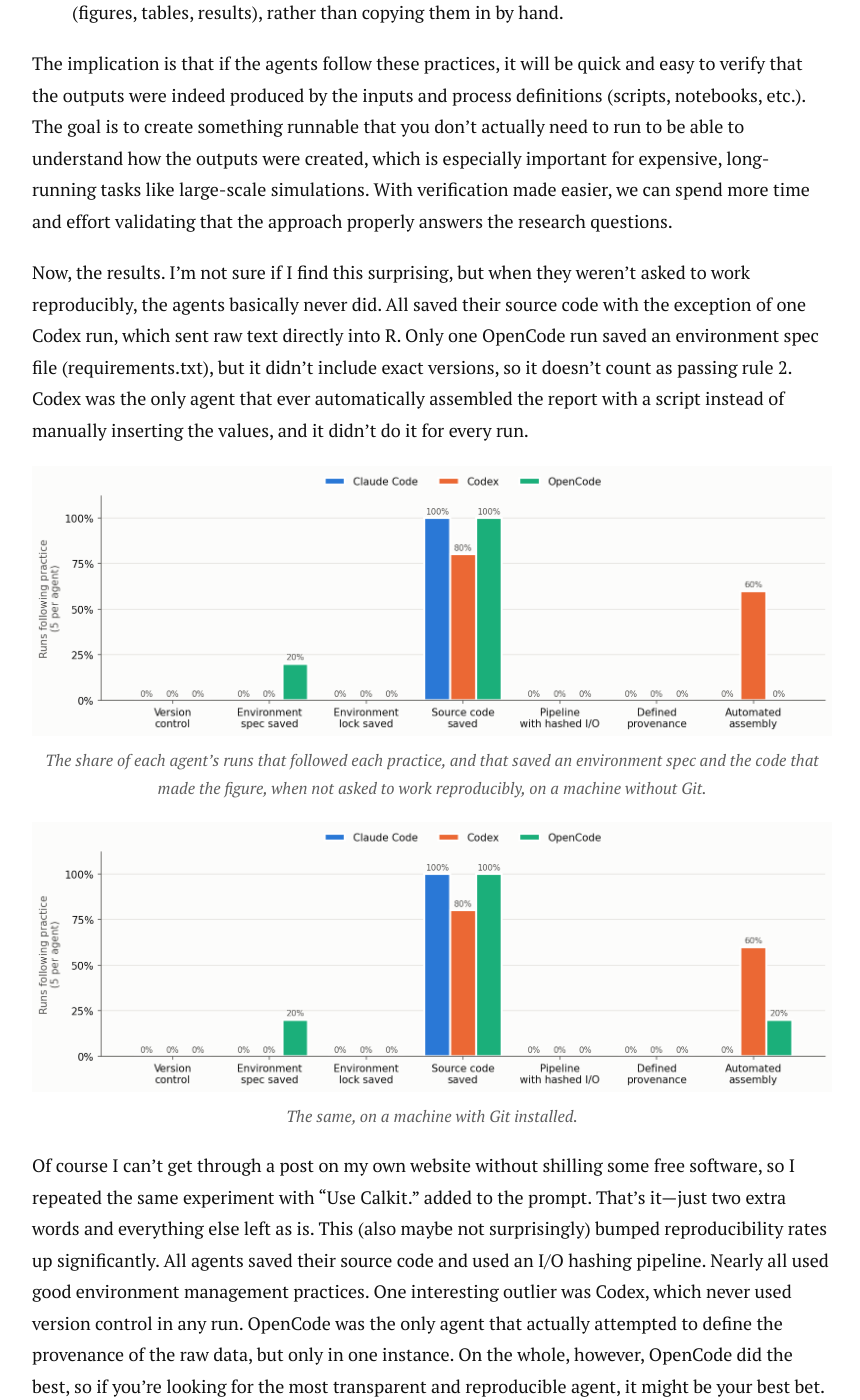
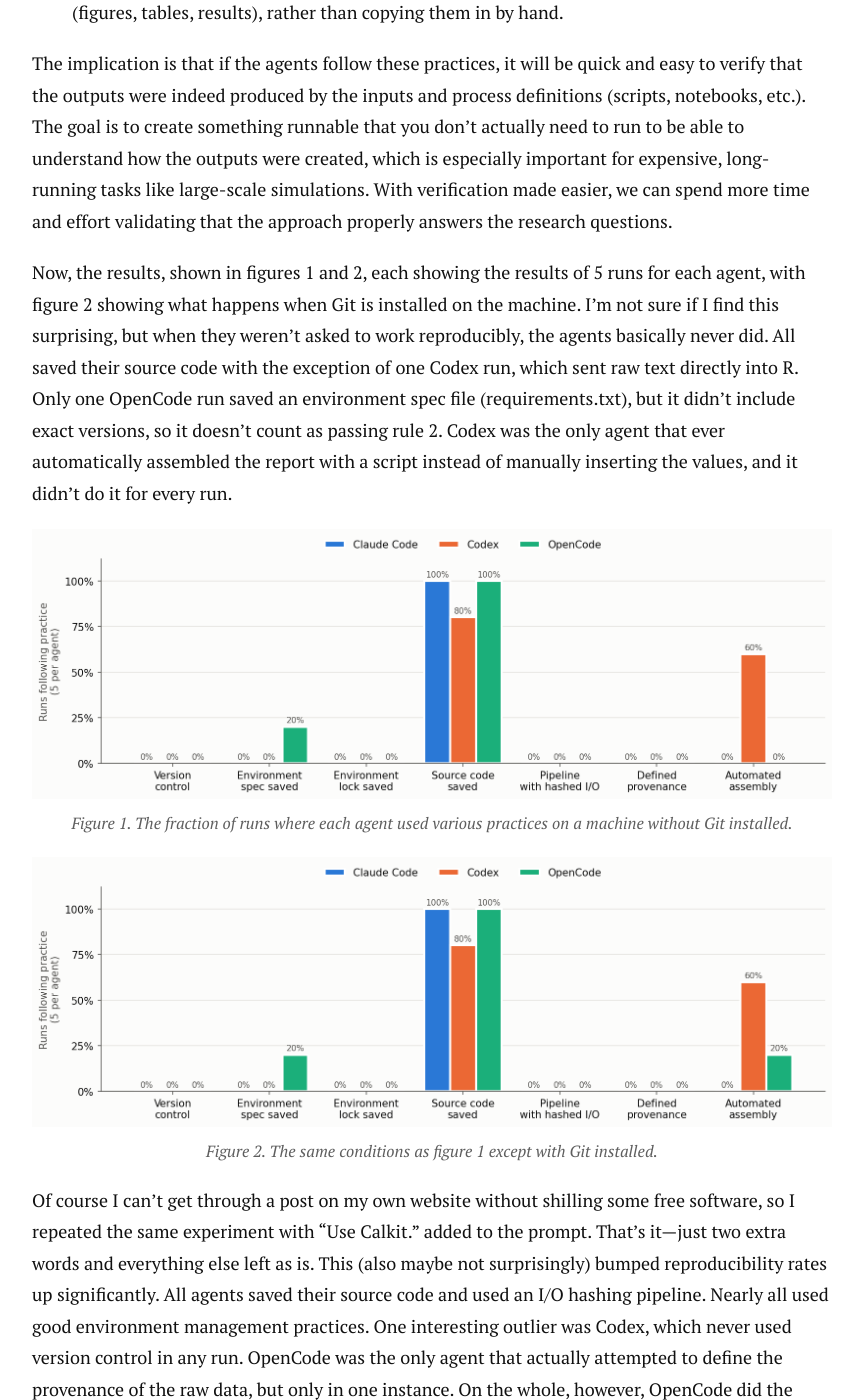
Before and after one commit to petebachant/petebachant.github.io, a Jekyll site: the page built from _posts/2026-11-11-ai-agent-repro.md, in a window 1280 px wide and 1400 px high, scrolled down 1178 px. Shown: the whole window, without its empty margins (208-1068 px from the left). Built offline with Jekyll 4.4.1, drawn with Linux system fonts in a browser that asks for light colours; nearby versions of some CDN libraries; comment, search, counter and statistics services are not loaded; some of the changed text lies outside the part shown.

Commit message:
Captions and fix

```diff
--- a/_config.yml
+++ b/_config.yml
@@ -53,3 +53,9 @@
   repo_id: MDEwOlJlcG9zaXRvcnk0MTY4MDg4Ng==
   category: Announcements
   category_id: DIC_kwDOAnv_9s4DJWy7
+
+# Only for 'jekyll serve': have the browser check CSS and images again on
+# each reload, so changes show without a hard refresh
+webrick:
+  headers:
+    Cache-Control: no-cache
--- a/_posts/2026-11-11-ai-agent-repro.md
+++ b/_posts/2026-11-11-ai-agent-repro.md
@@ -55,7 +55,9 @@
 With verification made easier, we can spend more time and effort validating
 that the approach properly answers the research questions.
 
-Now, the results.
+Now, the results, shown in figures 1 and 2, each showing the results
+of 5 runs for each agent, with figure 2 showing what happens when
+Git is installed on the machine.
 I'm not sure if I find this surprising,
 but when they weren't asked to work reproducibly,
 the agents basically never did.
@@ -71,10 +73,10 @@
 <!-- TODO: mention averaging the rounded values -->
 
 ![Reproducibility practices followed unprompted](/images/ai-agent-repro/practices-unprompted.png)
-_The share of each agent's runs that followed each practice, and that saved an environment spec and the code that made the figure, when not asked to work reproducibly, on a machine without Git._
+_Figure 1. The fraction of runs where each agent used various practices on a machine without Git installed._
 
 ![Reproducibility practices followed unprompted, with Git installed](/images/ai-agent-repro/practices-unprompted-git.png)
-_The same, on a machine with Git installed._
+_Figure 2. The same conditions as figure 1 except with Git installed._
 
 Of course I can't get through a post on my own website without
 shilling some free software, so I repeated the same experiment
@@ -95,7 +97,7 @@
 and you can easily set it to use open-weight models.
 
 ![Reproducibility practices followed when told to use Calkit](/images/ai-agent-repro/practices-use-calkit.png)
-_The same, when the prompt ended with "Use Calkit." on a machine with the Calkit CLI but not its agent skills._
+_Figure 3. Agent reproducibility practice rates when told to use Calkit._
 
 Next I ran another set of tests with the "use Calkit" prompt,
 but with Calkit's agent skills installed.
@@ -108,7 +110,7 @@
 feels exhausting already.
 
 ![Reproducibility practices followed when told to use Calkit, with its skills](/images/ai-agent-repro/practices-use-calkit-skills.png)
-_The same, with Calkit's agent skills installed as its docs say for each agent._
+_Figure 3. Agent reproducibility practice rates when told to use Calkit with its agent skills installed._
 
 <!-- TODO: cite recent blog where copy/paste errors were common
 https://babieslearninglanguage.blogspot.com/2026/11/an-ai-audit-of-my-works-computational.html
```
